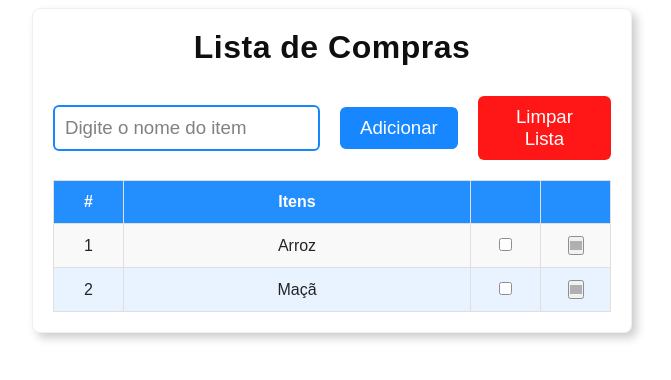
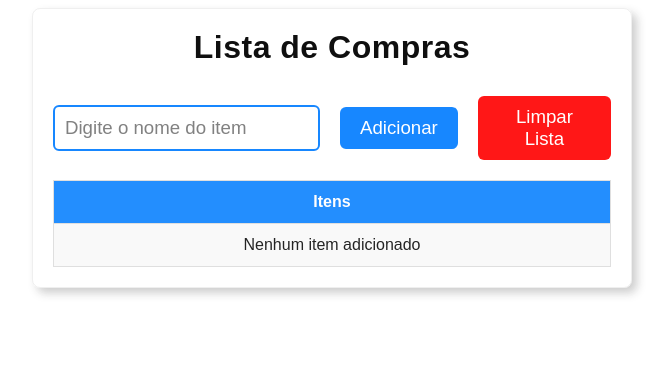
Before and after one commit to renardbergson/shopping-list, an Angular app: page / in a window 1280 px wide. Shown: the top 380 px of the page, without its empty margins (308-979 px from the left). Built offline with nearby package versions, Linux system fonts and the light colour scheme; grey boxes are pictures that could not be loaded.

Commit message:
add logic for adding items

```diff
--- /dev/null
+++ b/src/app/shopping-list/listItem.ts
@@ -0,0 +1,5 @@
+export class ListItem {
+    id?: number;
+    name?: string;
+    checked: boolean = false;
+}
--- a/src/app/shopping-list/shopping-list.html
+++ b/src/app/shopping-list/shopping-list.html
@@ -1,25 +1,38 @@
 <div id="container">
     <h1>Lista de Compras</h1>
 
-    <form id="form">
-        <input name="itemDigitado" type="text" id="item" placeholder="Digite o nome do item">
+    <form id="form" #form="ngForm" id="form" (ngSubmit)="addItem()">
+        <input
+            name="itemDigitado"
+            type="text"
+            id="item"
+            placeholder="Digite o nome do item"
+            [(ngModel)]="item"
+        >
         <button type="submit">Adicionar</button>
         <button type="button">Limpar Lista</button>
     </form>
 
     <table>
         <thead>
+            @if (listOfItems.length) {
                 <tr>
                     <th class="small">#</th>
                     <th>Itens</th>
                     <th class="small"></th>
                     <th class="small"></th>
                 </tr>
+            } @else {
+                <tr>
+                    <th colspan="4">Itens</th>
+                </tr>
+            }
         </thead>
         <tbody>
+            @for(item of listOfItems; track item.id) {
                 <tr>
-                <td>1</td>
-                <td>Arroz</td>
+                    <td>{{ item.id }}</td>
+                    <td>{{ item.name }}</td>
                     <td><input type="checkbox"></td>
                     <td>
                         <button id="trash-button" aria-label="remove item">
@@ -27,16 +40,11 @@
                         </button>
                     </td>
                 </tr>
-            <tr>
-                <td>2</td>
-                <td>Maçã</td>
-                <td><input type="checkbox"></td>
-                <td>
-                    <button id="trash-button" aria-label="remove item">
-                        <img src="trash.png" alt="Ícone" />
-                    </button>
-                </td>
+            } @empty {
+                <tr colspan="4">
+                    <td>Nenhum item adicionado</td>
                 </tr>
+            }
         </tbody>
     </table>
 </div>
--- a/src/app/shopping-list/shopping-list.ts
+++ b/src/app/shopping-list/shopping-list.ts
@@ -1,11 +1,25 @@
 import { Component } from '@angular/core';
+import { FormsModule } from '@angular/forms';
+import { ListItem } from './listItem';
 
 @Component({
   selector: 'shopping-list',
-  imports: [],
+  imports: [FormsModule],
   templateUrl: './shopping-list.html',
   styleUrl: './shopping-list.scss'
 })
 export class ShoppingList {
+  item: string = '';
+  listOfItems: ListItem[] = [];
 
+  addItem() {
+    if(!this.item) {
+      return;
+    }
+    const newItem = new ListItem();
+    newItem.id = this.listOfItems.length + 1;
+    newItem.name = this.item
+    this.listOfItems.push(newItem);
+    this.item = "";
+  }
 }
```
Lines whose indentation alone changed are shown as unchanged.
